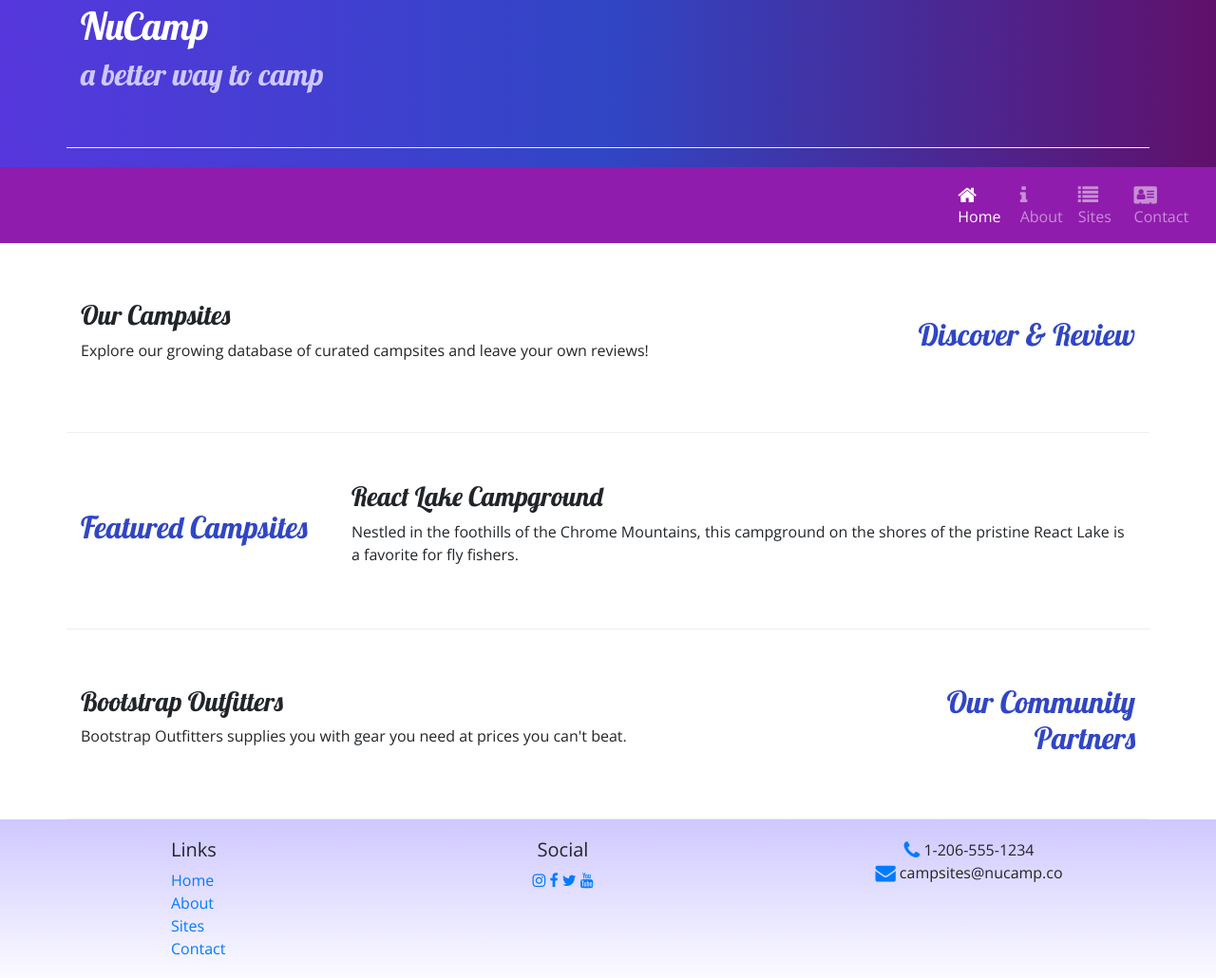
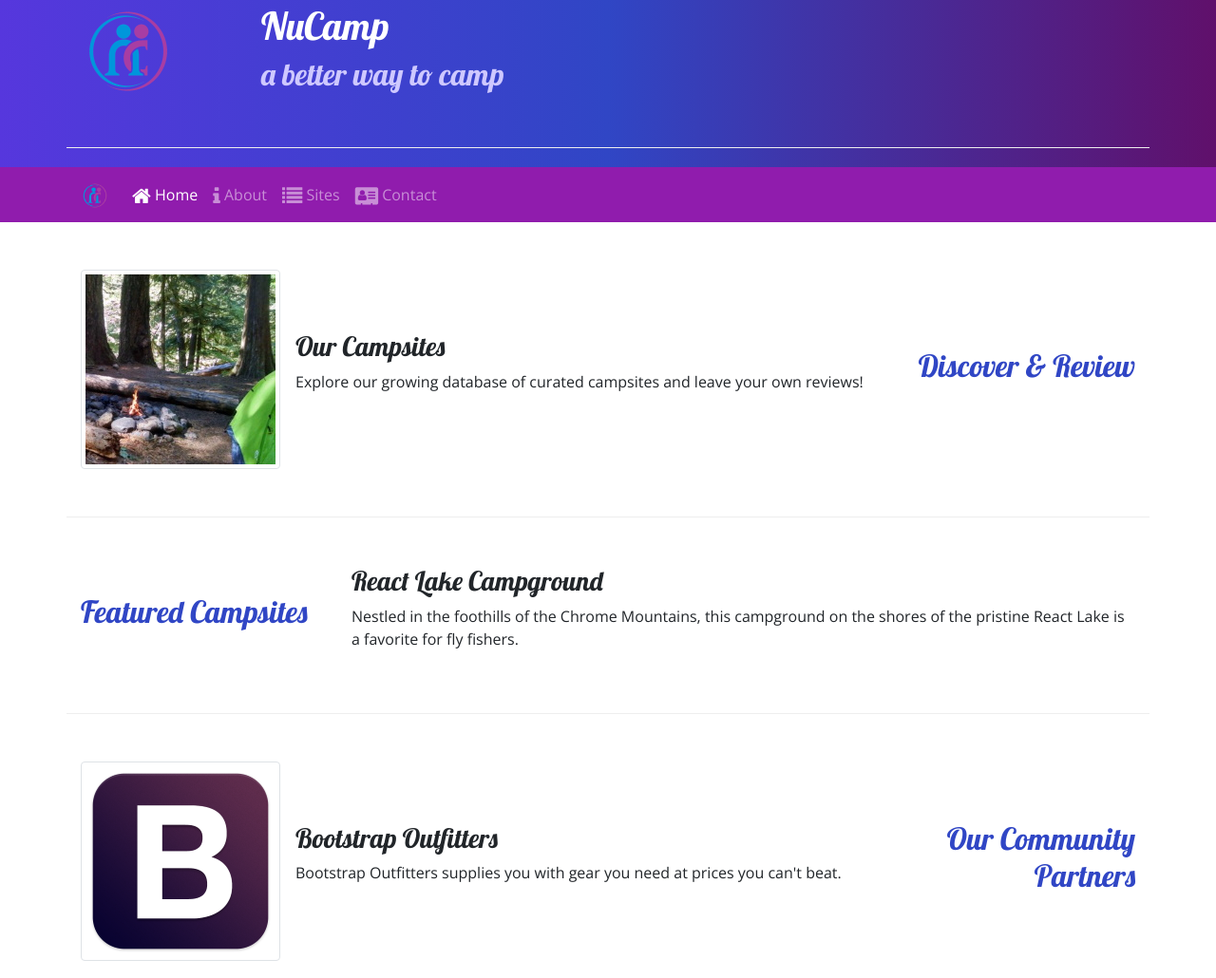
Before and after one commit to AdonisFiakos/my-workshop-projects, a website: page index.html in a window 1280 px wide. Shown: the part 67-1097 px from the top of the page at 95% size. Drawn offline with nearby package versions, Linux system fonts and the light colour scheme.

Commit message:
images-and-media

```diff
--- a/index.html
+++ b/index.html
@@ -22,6 +22,9 @@
     <header class="jumbotron jumbotron-fluid">
         <div class="container">
             <div class="row row-content">
+                <div class="col-4 col-sm-3 col-md-2 align-self-center">
+                    <img src="img\logo.png" class="img fluid"/>
+                </div>
                 <div class="col">
                     <h1>NuCamp</h1>
                     <h2>a better way to camp</h2>
@@ -31,8 +34,9 @@
     </header>
 
     <nav class="navbar navbar-expand-sm navbar-dark sticky-top">
-        <div class="container"></div>
-            <button class="navbar-toggler ml-auto" type="button" data-toggle="collapse" data-target="#nucampNavbar">
+        <div class="container">
+            <a class="navbar-brand" href="#"><img src="img\logo.png" height="30" width="30"/></a>
+            <button class="navbar-toggler" type="button" data-toggle="collapse" data-target="#nucampNavbar">
                 <span class="navbar-toggler-icon"></span>
             </button>
             <div class="collapse navbar-collapse" id="nucampNavbar">
@@ -52,8 +56,13 @@
                 <h2 class="text-sm-right">Discover & Review</h2>
             </div>
             <div class="col">
-                <h3>Our Campsites</h3>
-                <p>Explore our growing database of curated campsites and leave your own reviews!</p>
+                <div class="media">
+                    <img class="d-flex mr-3 img-thumbnail" src="img\breadcrumb-trail-thumb.jpg" alt="Breadcrumb Trail thumbnail" />
+                    <div class="media-body align-self-center">
+                        <h3>Our Campsites</h3>
+                        <p class="d-none d-sm-block">Explore our growing database of curated campsites and leave your own reviews!</p>
+                    </div>
+                </div>
             </div>
         </div>
 
@@ -72,8 +81,13 @@
                 <h2 class="text-sm-right">Our Community Partners</h2>
             </div>
             <div class="col">
-                <h3>Bootstrap Outfitters</h3>
-                <p>Bootstrap Outfitters supplies you with gear you need at prices you can't beat.</p>
+                <div class="media">
+                    <img class="d-flex mr-3 img-thumbnail" src="img/bootstrap-thumb.png" alt="Bootstrap Outfitters" />
+                    <div class="media-body align-self-center">
+                        <h3>Bootstrap Outfitters</h3>
+        				<p class="d-none d-sm-block">Bootstrap Outfitters supplies you with gear you need at prices you can't beat.</p>
+                    </div>
+                </div>
             </div>
         </div>
     </div>
```
Also changed, not shown: aboutus.html (+7 -4 lines), contactus.html (+6 -3 lines), img/bootstrap-thumb.png (added), img/breadcrumb-trail-thumb.jpg (added), img/breadcrumb-trail.jpg (added), img/chrome-river-thumb.jpg (added), img/chrome-river.jpg (added), img/logo.png (added), img/react-lake-thumb.jpg (added), img/react-lake.jpg (added), submission-img/large-viewport.png (renamed from images/large-viewport.png), submission-img/xsmall-viewport.png (renamed from images/xsmall-viewport.png).
